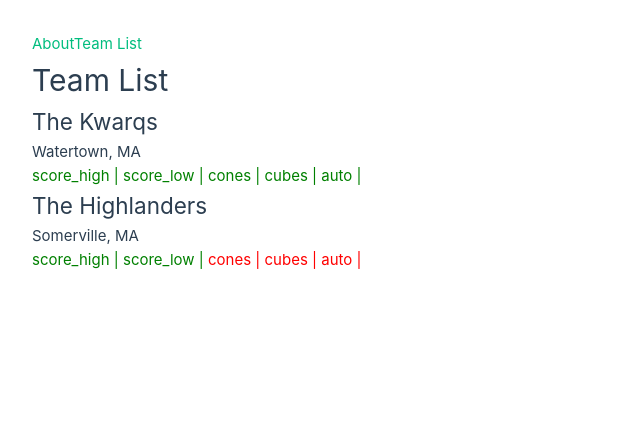
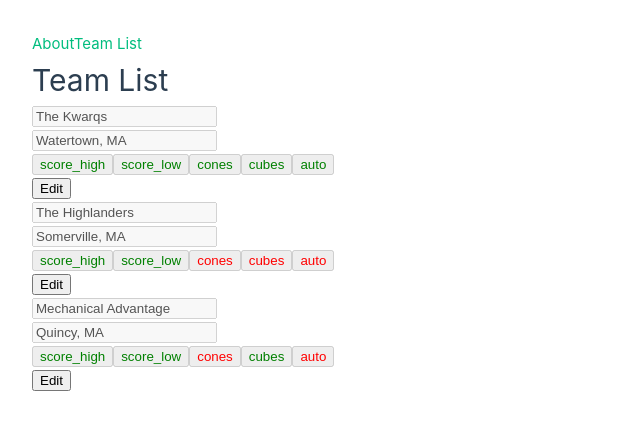
Before and after one commit to frc2423/Scouting-Website, a Vue app: page /teamlist in a window 1280 px wide. Shown: the top 430 px of the page, without its empty margins (0-640 px from the left). Built offline with nearby package versions, Linux system fonts and the light colour scheme.

Commit message:
got edit mode to work

```diff
--- a/src/components/TeamRow.vue
+++ b/src/components/TeamRow.vue
@@ -2,12 +2,21 @@
     export default{
         data(){
             return {
-                allCapabilities: ["score_high", "score_low", "cones", "cubes", "auto"]
+                allCapabilities: ["score_high", "score_low", "cones", "cubes", "auto"],
+                editMode: false
             }
         },
         methods:{
             isCapable(capability){
                 return this.teamm.capabilities.includes(capability)
+            },
+            toggleCapability(team, capability){
+                let idx = team.capabilities.indexOf(capability)
+                if(idx > -1){
+                    team.capabilities.splice(idx, 1)
+                } else{
+                    team.capabilities.push(capability)
+                }
             }
         },
         props: [ 'teamm']
@@ -15,18 +24,25 @@
 </script>
 <template>
     <div>
-        <h2>{{ teamm.name }}</h2>
-        <div>{{ teamm.location }}</div>
-        <span :class="{capable: isCapable(capability), incapable: !isCapable(capability)}" v-for="capability in allCapabilities">
-            {{ capability }} |
+        <div><input :disabled="!editMode" v-model="teamm.name"/></div>
+        <div><input :disabled="!editMode" v-model="teamm.location"/></div>
+
+        <span v-for="capability in allCapabilities" :key="capability">
+            <button :disabled="!editMode" @click="toggleCapability(this.teamm, capability)" :class="{capable: isCapable(capability), incapable: !isCapable(capability)}">{{ capability }}</button>
+
         </span>
+
+        <div>
+            <button v-if="!editMode" @click="editMode = !editMode">Edit</button>
+            <button v-else @click="editMode = !editMode">Save</button>
+        </div>
     </div>
 
 </template>
 
 <style scoped>
     .capable{
-        color: green
+        color: green;
     }
 
     .incapable{
--- a/src/views/TeamListView.vue
+++ b/src/views/TeamListView.vue
@@ -11,12 +11,20 @@ export default{
                 {
                     name: "The Kwarqs",
                     location: "Watertown, MA",
-                    capabilities: ["score_high", "score_low", "cones", "cubes", "auto"]
+                    capabilities: ["score_high", "score_low", "cones", "cubes", "auto"],
+                    index: 1
                 },
                 {
                     name: "The Highlanders",
                     location: "Somerville, MA",
-                    capabilities: ["score_high", "score_low"]
+                    capabilities: ["score_high", "score_low"],
+                    index: 2
+                },
+                {
+                    name: "Mechanical Advantage",
+                    location: "Quincy, MA",
+                    capabilities: ["score_high", "score_low", "cubes"],
+                    index: 3
                 }
             ],
             testProp: "asdf"
@@ -29,7 +37,7 @@ export default{
 <template>
     <div>
         <h1>Team List</h1>
-        <TeamRow v-for="team in teams" :teamm="team" :key="team.name"  />
+        <TeamRow v-for="team in teams" :teamm="team" :key="team.index"  />
     </div>
 
 
```
